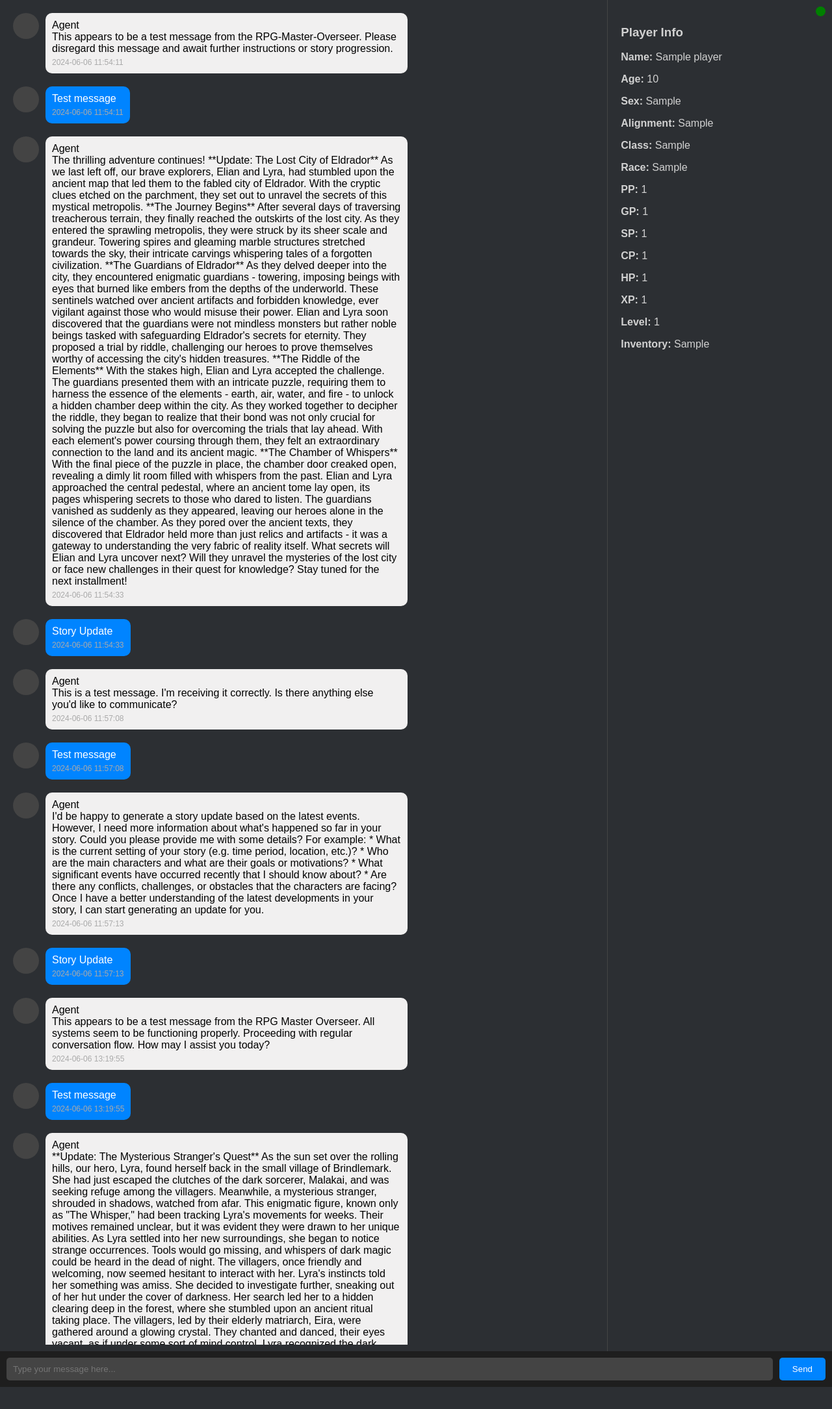
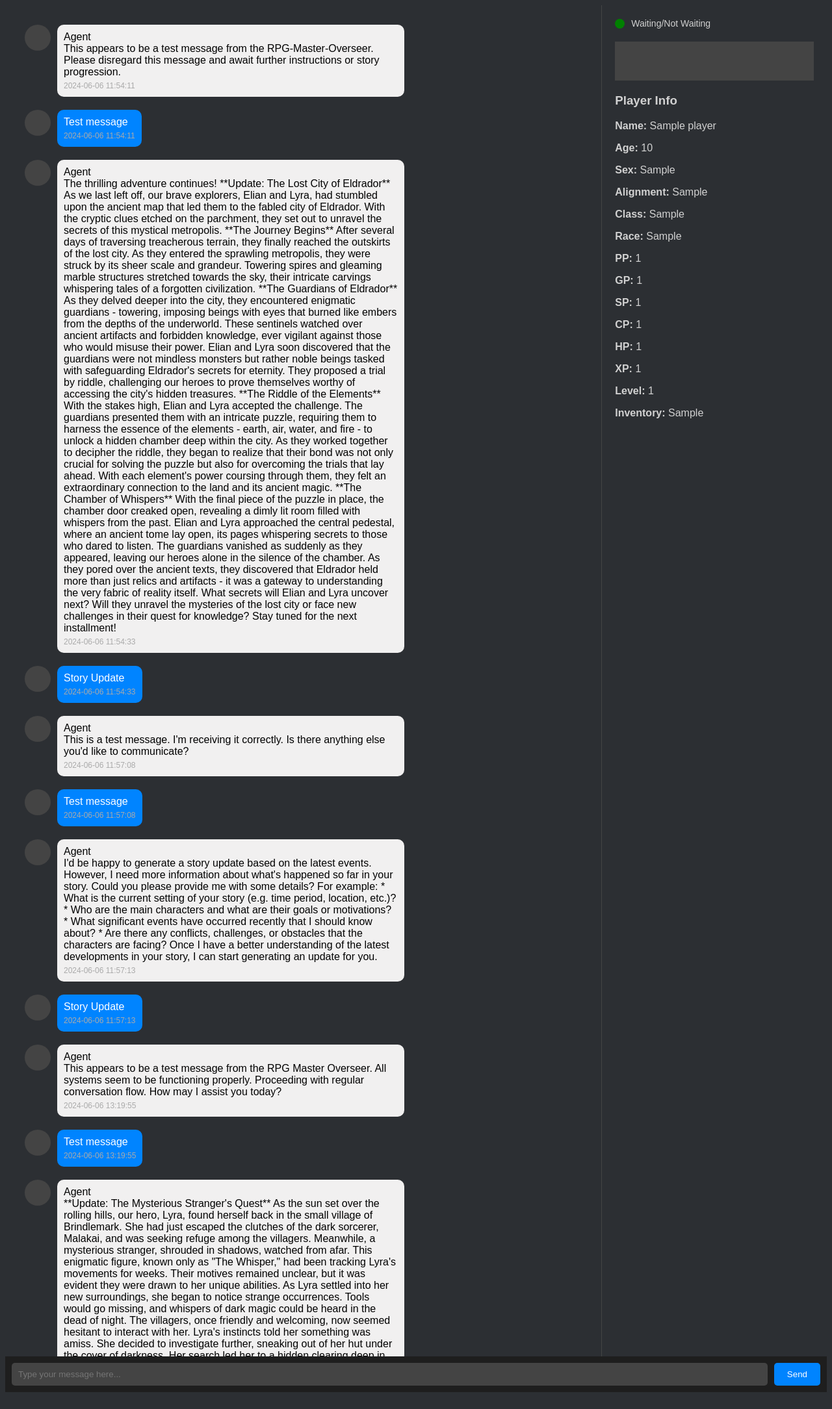
Before and after one commit to PadsterH2012/ai-rpg-master, a Flask app: page / in a window 1280 px wide. Shown: the top 2169 px of the page at 65% size. Run offline with Flask 2, Linux system fonts and the light colour scheme; data comes from the database, SQL or seed files in the repository; tables that the repository leaves empty hold one stand-in row (values such as "Sample post"); some libraries are stand-ins or nearby versions.

Commit message:
positioning of indicators

```diff
--- a/app/static/css/style.css
+++ b/app/static/css/style.css
@@ -1,18 +1,14 @@
+/* Add your CSS styling here */
 body {
     font-family: Arial, sans-serif;
     background-color: #2c2f33;
     color: #d1d1d1;
-    margin: 0;
-    display: flex;
-    flex-direction: column;
-    height: 100vh;
 }
 
 .chat-container {
     display: flex;
     flex-direction: row;
-    height: 80vh; /* Ensure the chat container is 80% of the viewport height */
-    max-height: 80vh;
+    height: 80vh;
 }
 
 .chat-box {
@@ -21,7 +17,6 @@ body {
     flex-direction: column;
     border-right: 1px solid #444;
     overflow-y: auto;
-    padding: 10px;
 }
 
 .message {
@@ -92,16 +87,16 @@ body {
 }
 
 .status-container {
-    position: absolute;
-    top: 10px;
-    right: 10px;
+    display: flex;
+    align-items: center;
+    margin-bottom: 20px;
 }
 
 .status-indicator {
     width: 15px;
     height: 15px;
     border-radius: 50%;
-    background-color: green;
+    margin-right: 10px;
 }
 
 .status-indicator.red {
@@ -116,9 +111,15 @@ body {
     background-color: green;
 }
 
+#status-label {
+    font-size: 14px;
+    color: #d1d1d1;
+}
+
 #chat {
     flex: 1;
+    padding: 20px;
+    overflow-y: auto;
     display: flex;
     flex-direction: column;
-    overflow-y: auto;
 }
--- a/app/templates/chat.html
+++ b/app/templates/chat.html
@@ -1,5 +1,6 @@
 <!DOCTYPE html>
 <html lang="en">
+
 <head>
     <meta charset="UTF-8">
     <meta name="viewport" content="width=device-width, initial-scale=1.0">
@@ -8,10 +9,8 @@
     <script src="https://cdnjs.cloudflare.com/ajax/libs/socket.io/4.0.1/socket.io.js"></script>
     <script src="{{ url_for('static', filename='js/chat.js') }}" defer></script>
 </head>
+
 <body>
-    <div class="status-container">
-        <div id="status-indicator" class="status-indicator green"></div>
-    </div>
     <div class="chat-container">
         <div class="chat-box">
             <div id="chat">
@@ -36,6 +35,11 @@
             </div>
         </div>
         <div class="player-info">
+            <div class="status-container">
+                <div id="status-indicator" class="status-indicator green"></div>
+                <span id="status-label">Waiting/Not Waiting</span>
+            </div>
+            <div id="gpu-load-graph" style="width: 100%; height: 60px; background-color: #444; margin-bottom: 20px;"></div>
             <h3>Player Info</h3>
             <p><strong>Name:</strong> <span id="player-name">{{ player.name }}</span></p>
             <p><strong>Age:</strong> <span id="player-age">{{ player.age }}</span></p>
@@ -58,4 +62,5 @@
         <button id="send-button">Send</button>
     </div>
 </body>
+
 </html>
```
Also changed, not shown: app/sockets.py (+23 -7 lines), 1 other file.
